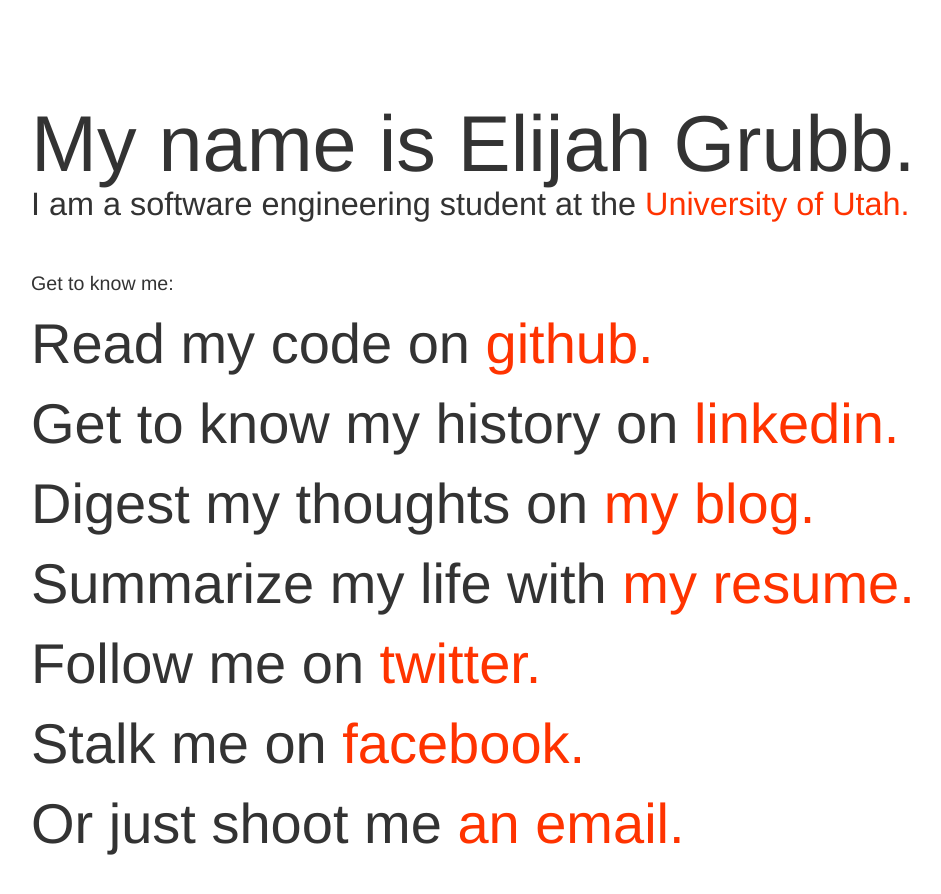
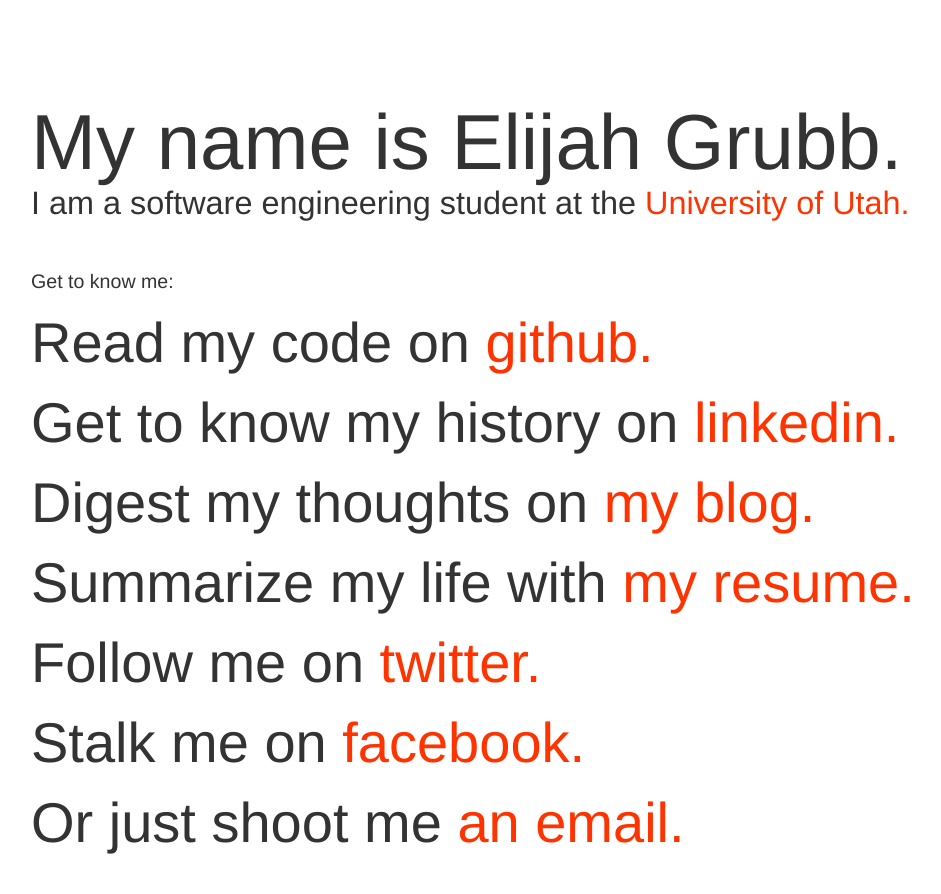
Before and after one commit to judgegrubb/judgegrubb.github.io, a Jekyll site: the page index.html, which Jekyll copies as it is, in a window 1280 px wide. Shown: the top 894 px of the page, without its empty margins (161-1102 px from the left). Built offline with Jekyll 4.4.1, drawn with Linux system fonts in a browser that asks for light colours; nearby versions of some CDN libraries.

Commit message:
Update style.css

```diff
--- a/css/style.css
+++ b/css/style.css
@@ -19,7 +19,7 @@ header h1 {
 	margin-top: 50px;
 	padding-bottom: 0px;
 	margin-bottom: 0px;
-	font-size: 330%;
+	font-size: 325%;
 }
 
 header h1 .name {
```
